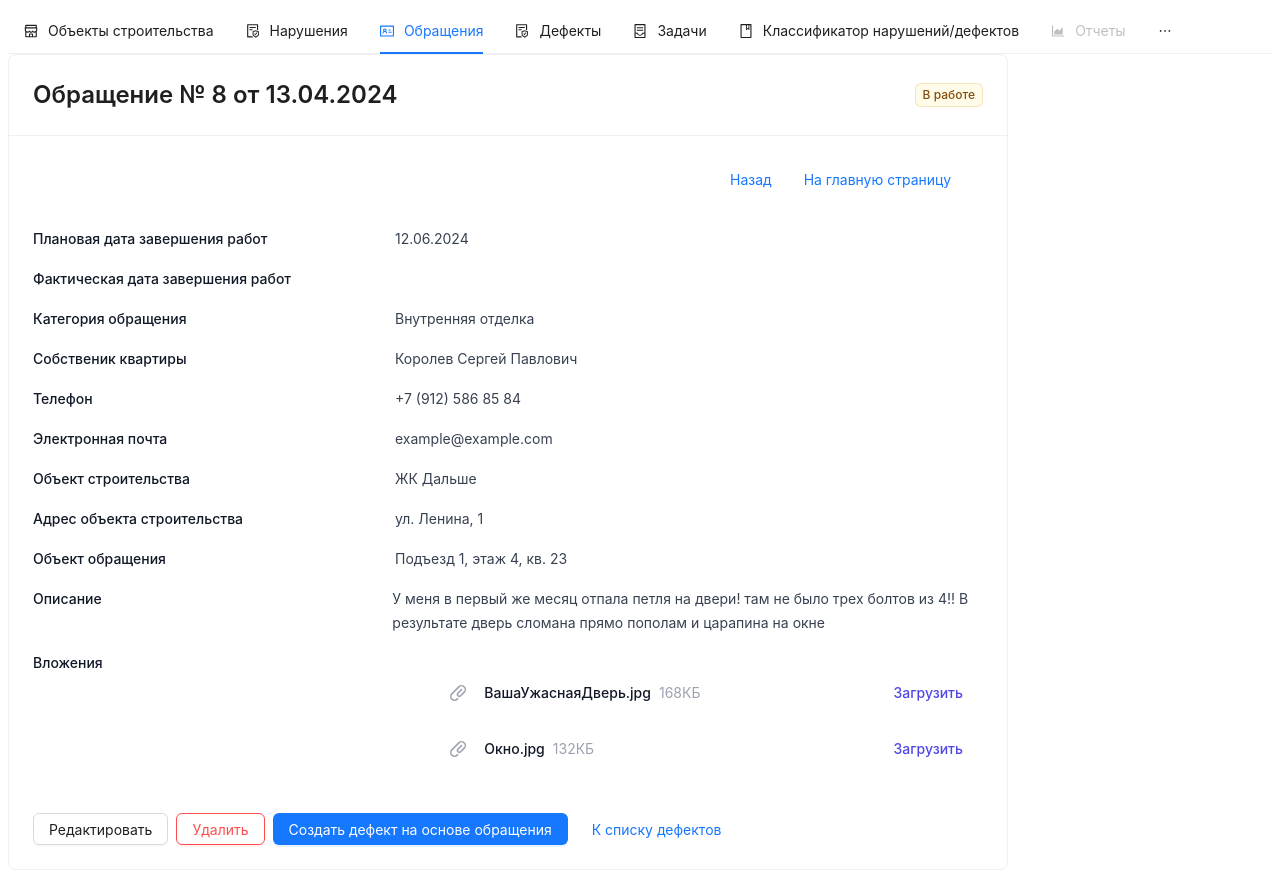
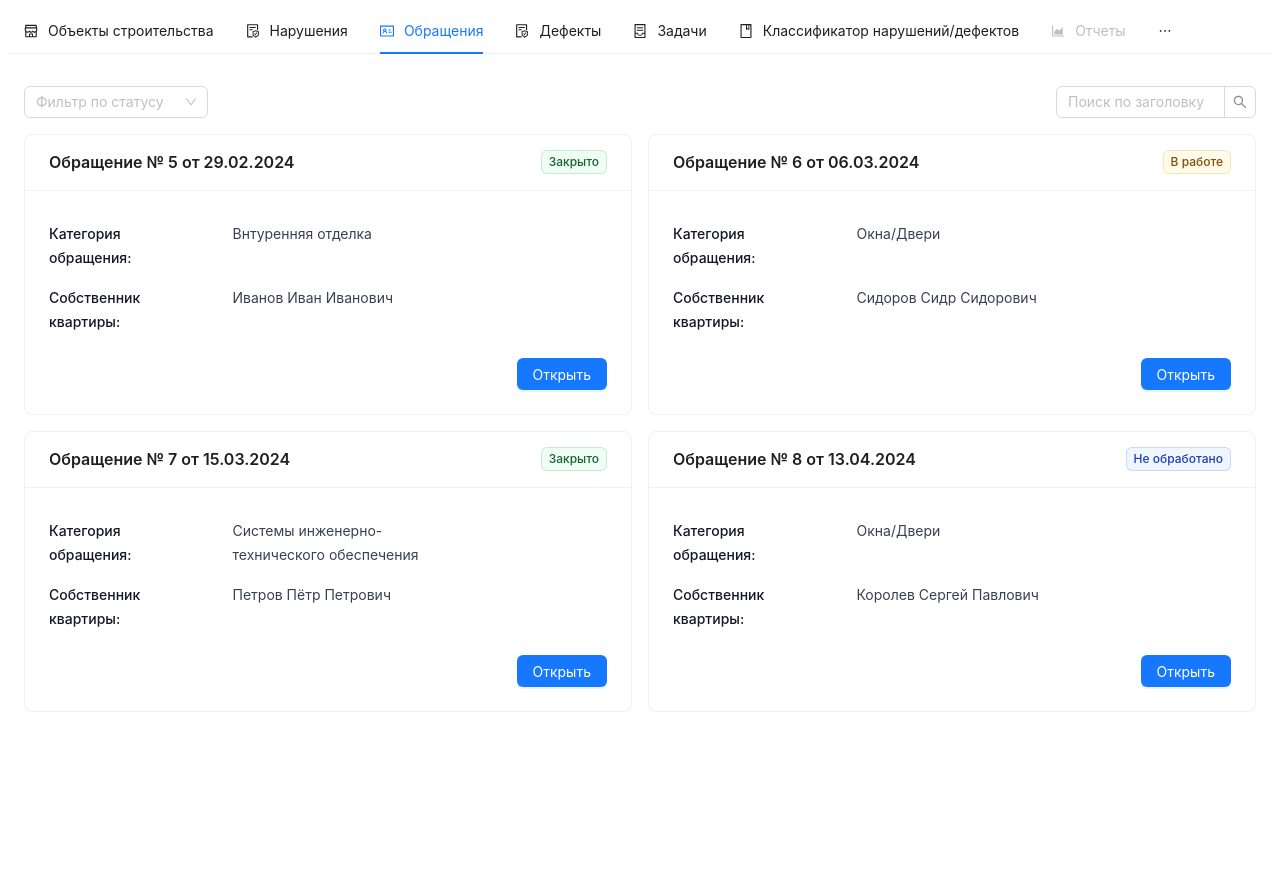
Before and after one commit to MichelGL/frontend_supervision_waranty_app, a React (Vite) app: page / in a window 1280 px wide. Both pictures are taken after a click on the item "Обращения". After the commit the page ends 800 px from the top, so only its background shows below. Built offline with nearby package versions, Linux system fonts and the light colour scheme.

Commit message:
Add appeal and construction lists

```diff
--- a/src/App.jsx
+++ b/src/App.jsx
@@ -4,11 +4,12 @@ import ViolationList from "./components/ViolationList.jsx";
 import React, { useState } from 'react';
 import { IdcardOutlined, SettingOutlined, FileProtectOutlined, AreaChartOutlined, ContainerOutlined, BookOutlined, ShopOutlined } from '@ant-design/icons';
 import { Menu } from 'antd';
-import AppealCard from "./components/AppealCard.jsx";
+// import AppealCard from "./components/AppealCard.jsx";
+import AppealList from "./components/AppealList.jsx";
 
 const components = {
     violations: <ViolationList />,
-    appeals: <AppealCard />,
+    appeals: <AppealList />,
     construction_objects: <ConstructionObjectsList />
 };
 
--- a/src/components/AppealCard.jsx
+++ b/src/components/AppealCard.jsx
@@ -16,7 +16,7 @@ function AppealCard() {
     const constructionObjectName = "ЖК Дальше";
     const constructionObjectAddress = "ул. Ленина, 1";
     const location = "Подъезд 1, этаж 4, кв. 23";
-    const appealType = "Внутренняя отделка";
+    const appealType = "Окна/Двери";
     const description = "У меня в первый же месяц отпала петля на двери! там не было трех болтов из 4!! В результате дверь сломана прямо пополам и царапина на окне";
 
     return (
@@ -60,7 +60,7 @@ function AppealCard() {
                             <dd className="mt-1 text-sm leading-6 text-gray-700 sm:col-span-2 sm:mt-0">{appealType}</dd>
                         </div>
                         <div className="px-2 py-2 sm:grid sm:grid-cols-3 sm:gap-4 sm:px-0">
-                            <dt className="text-sm font-medium leading-6 text-gray-900">Собственик квартиры
+                            <dt className="text-sm font-medium leading-6 text-gray-900">Собственник квартиры
                             </dt>
                             <dd className="mt-1 text-sm leading-6 text-gray-700 sm:col-span-2 sm:mt-0">{personName}</dd>
                         </div>
--- a/src/components/ViolationList.jsx
+++ b/src/components/AppealList.jsx
@@ -1,8 +1,8 @@
-import { useState } from 'react';
+import React, { useState } from 'react';
 import { Card, List, Button, Input, Cascader } from 'antd';
-import ViolationCard from './ViolationCard.jsx';
+import AppealCard from "./AppealCard.jsx";
 
-function ViolationList() {
+function AppealList() {
     const [selectedViolation, setSelectedViolation] = useState(null); // Состояние для хранения выбранного нарушения
     const [filteredData, setFilteredData] = useState(null); // Состояние для хранения отфильтрованных данных
     const [statusFilter, setStatusFilter] = useState([]); // Состояние для хранения выбранных статусов фильтрации
@@ -10,48 +10,35 @@ function ViolationList() {
     const data = [
         {
             id: 1,
-            title: 'Title 1',
-            content: 'Барабашка',
+            title: 'Обращение № 5 от 29.02.2024',
+            category: 'Внтуренняя отделка',
+            owner: 'Иванов Иван Иванович',
+            status: 'Закрыто',
+            color: 'bg-green-50 text-green-800 ring-green-600/20',
+        },
+        {
+            id: 2,
+            title: 'Обращение № 6 от 06.03.2024',
+            category: 'Окна/Двери',
+            owner: 'Сидоров Сидр Сидорович',
             status: 'В работе',
             color: 'bg-yellow-50 text-yellow-800 ring-yellow-600/20',
         },
         {
-            id: 2,
-            title: 'Title 2',
-            content: 'Барабашка',
-            status: 'Создано',
-            color: 'bg-blue-50 text-blue-800 ring-blue-600/20',
-        },
-        {
             id: 3,
-            title: `Title 3`,
-            content: 'Барабашка',
-            status: 'Устранено',
+            title: `Обращение № 7 от 15.03.2024`,
+            category: 'Системы инженерно-технического обеспечения',
+            owner: 'Петров Пётр Петрович',
+            status: 'Закрыто',
             color: 'bg-green-50 text-green-800 ring-green-600/20',
         },
         {
             id: 4,
-            title: 'Title 4',
-            content: 'Барабашка',
-            status: 'Создано',
+            title: 'Обращение № 8 от 13.04.2024',
+            category: 'Окна/Двери',
+            owner: 'Королев Сергей Павлович',
+            status: 'Не обработано',
             color: 'bg-blue-50 text-blue-800 ring-blue-600/20',
-        },
-        {
-            id: 5,
-            title: '№ 123 от 13.04.2024 "Складирование материалов, мусор"',
-            content: 'Складирование опалубки, поддонов и других материалов – навалом, нет проходов к зданию,\n' +
-                '                                мусор не вывозится.\n' +
-                '                                В ИТП, лифтовых шахтах постоянно стоит вода.\n' +
-                '                                Имеются провалы грунта у ростверков.',
-            status: 'В работе',
-            color: 'bg-yellow-50 text-yellow-800 ring-yellow-600/20',
-        },
-        {
-            id: 6,
-            title: 'Title 6',
-            content: 'Барабашка',
-            status: 'Устранено',
-            color: 'bg-green-50 text-green-800 ring-green-600/20',
         },
     ];
 
@@ -83,15 +70,15 @@ function ViolationList() {
         <div className="mt-8 mx-4">
 
             {selectedViolation ? (
-                <ViolationCard violationId={selectedViolation}/>
+                <AppealCard violationId={selectedViolation}/>
             ) : (
                 <>
                     <div className="flex justify-between items-center mb-4">
                         <Cascader
                             options={[
-                                {label: 'Создано', value: 'Создано'},
+                                {label: 'Не обработано', value: 'Не обработано'},
                                 {label: 'В работе', value: 'В работе'},
-                                {label: 'Устранено', value: 'Устранено'},
+                                {label: 'Закрыто', value: 'Закрыто'},
                             ]}
                             onChange={handleStatusFilterChange}
                             placeholder="Фильтр по статусу"
@@ -110,7 +97,7 @@ function ViolationList() {
                             sm: 2,
                             md: 4,
                             lg: 4,
-                            xl: 6,
+                            xl: 2,
                             xxl: 3,
                         }}
                         dataSource={filteredData || data}
@@ -124,7 +111,17 @@ function ViolationList() {
                                     {item.status}
                                 </span>}
                                     className="w-full">
-                                    <div className="text-left">{item.content}</div>
+                                    <div className="px-2 py-2 sm:grid sm:grid-cols-4 sm:gap-4 sm:px-0">
+                                        <dt className="text-sm font-medium leading-6 text-gray-900">Категория обращения:
+                                        </dt>
+                                        <dd className="mt-1 text-sm leading-6 text-gray-700 sm:col-span-2 sm:mt-0">{item.category}</dd>
+                                    </div>
+                                    <div className="px-2 py-2 sm:grid sm:grid-cols-4 sm:gap-4 sm:px-0">
+                                        <dt className="text-sm font-medium leading-6 text-gray-900">Собственник квартиры:
+                                        </dt>
+                                        <dd className="mt-1 text-sm leading-6 text-gray-700 sm:col-span-2 sm:mt-0">{item.owner}</dd>
+                                    </div>
+                                    {/*<div className="text-left">{item.content}</div>*/}
                                     <div className="flex justify-end mt-4">
                                         <Button type="primary"
                                                 onClick={() => handleViolationClick(item.id)}>Открыть</Button>
@@ -139,4 +136,4 @@ function ViolationList() {
     )
 }
 
-export default ViolationList
+export default AppealList
--- a/src/components/ConstructionObjectsList.jsx
+++ b/src/components/ConstructionObjectsList.jsx
@@ -1,6 +1,14 @@
 import React, {useState} from 'react';
 import { List, Button } from 'antd';
+import ViolationList from "./ViolationList.jsx";
 
+// const [selectedObject, setSelectedObject] = useState(null);
+//
+// const onClick = (objectId) => {
+//     setSelectedObject(objectId);
+// };
+
+function ConstructionObjectsList(){
     const data = [
         {
             id: 1,
@@ -15,21 +23,14 @@ const data = [
             title: 'ЖК Янтарный'
         },
     ];
-
-// const [selectedObject, setSelectedObject] = useState(null);
-//
-// const onClick = (objectId) => {
-//     setSelectedObject(objectId);
-// };
-
-const ConstructionObjectsList = () => (
+    return (
         <div className="mt-8 mx-4">
             <List
                 bordered
                 dataSource={data}
                 renderItem={(item) => (
                     <List.Item actions={[
-                    <Button type="primary">Перейти к нарушениям</Button>,
+                        <Button type="primary" onClick={ ViolationList }>Перейти к нарушениям</Button>,
                         <Button>Открыть карточку объекта</Button>,
                     ]}>
                         {item.title}
@@ -37,6 +38,7 @@ const ConstructionObjectsList = () => (
                 )}
             />
         </div>
-);
+    )
+}
 
 export default ConstructionObjectsList;
```
Also changed, not shown: src/components/TaskInput.jsx (added). Lines whose indentation alone changed are shown as unchanged.
